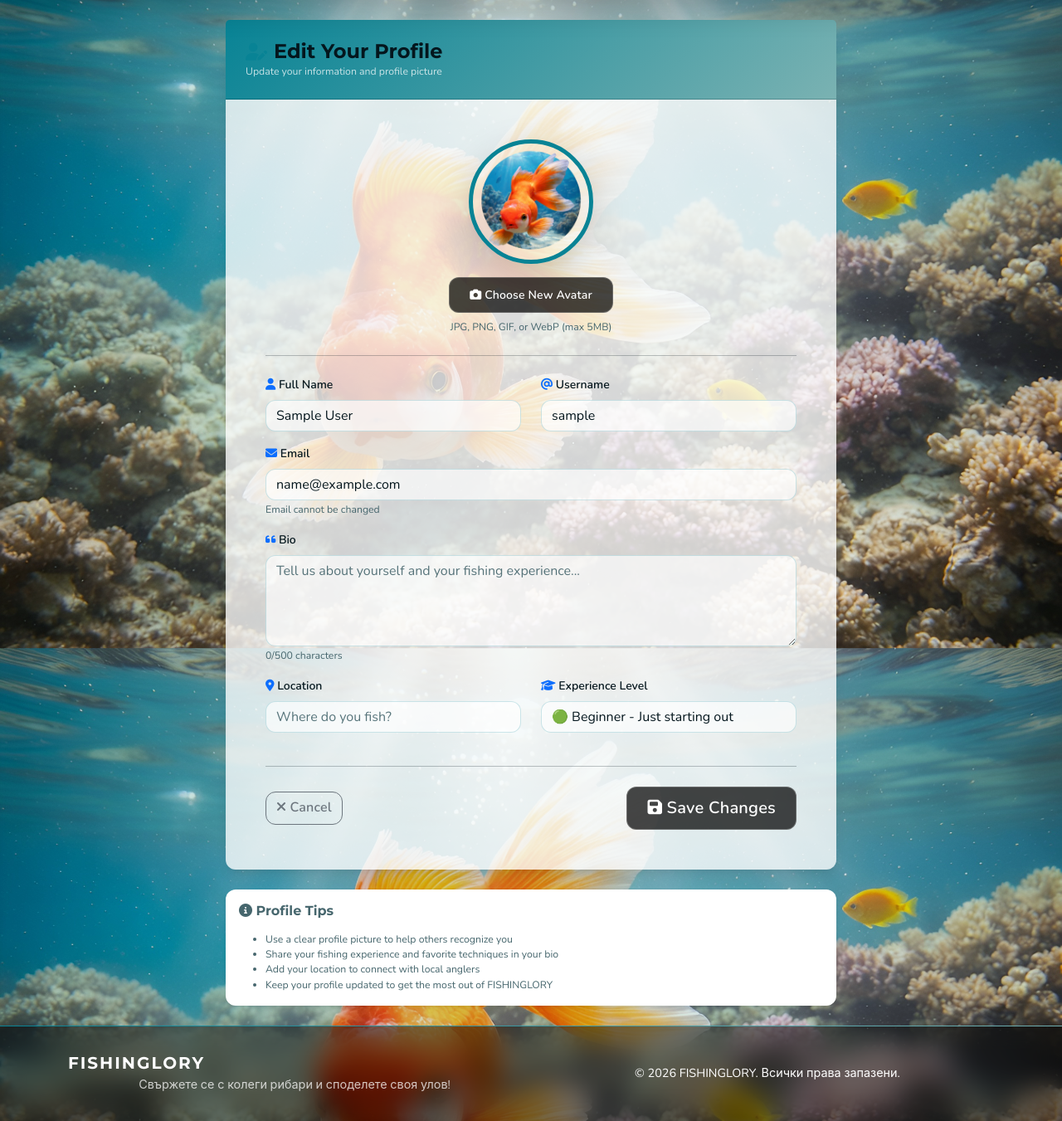
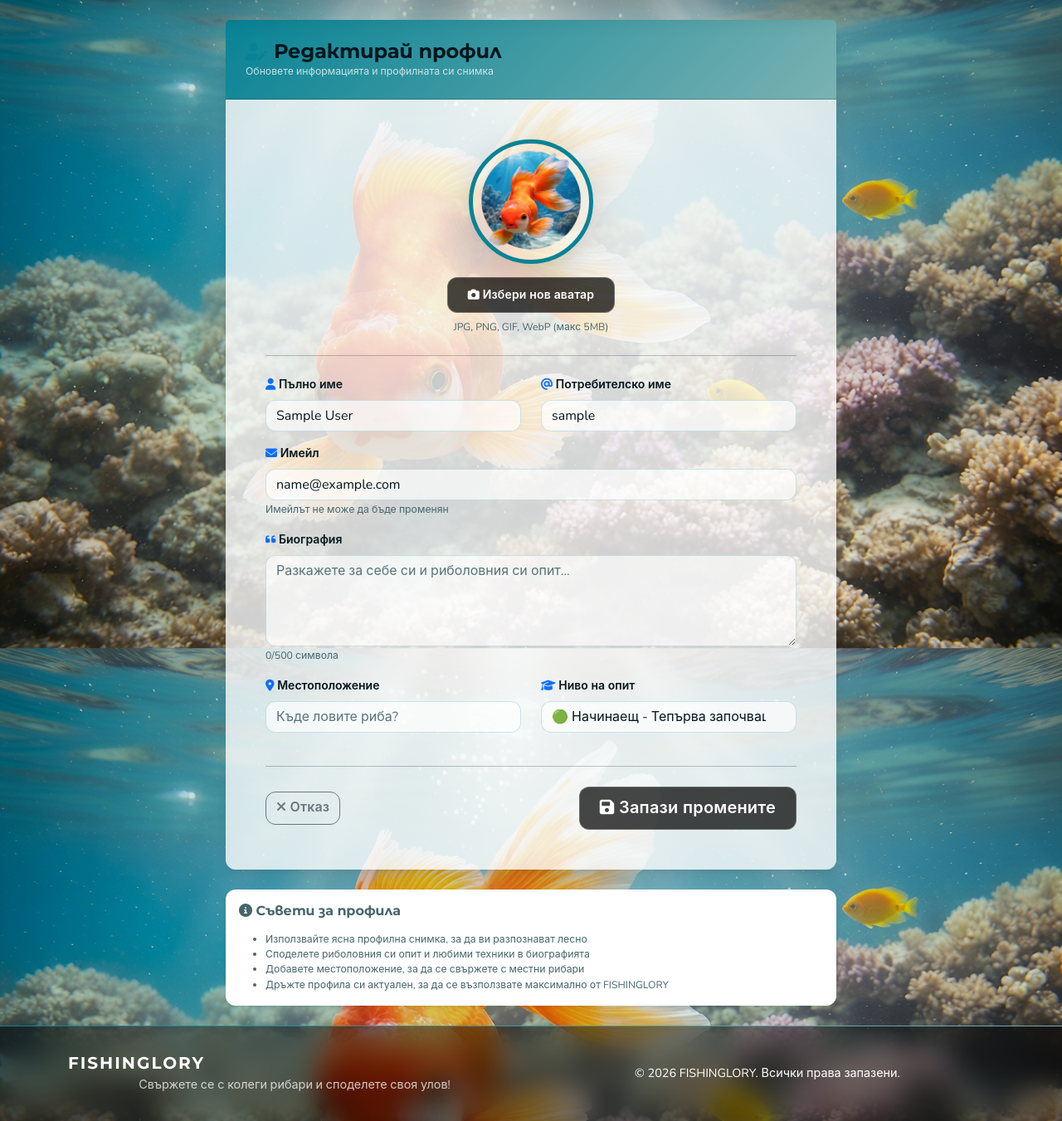
Before and after one commit to bobirave1/fishing_app, a PHP site: page /fe/pages/edit_profile.php in a window 1280 px wide. Shown: the part 72-1423 px from the top of the page at 83% size. Run offline with PHP 8.4, Linux system fonts and the light colour scheme; the visitor is signed in with stand-in values (Sample User, id 1); some web fonts are replaced.

Commit message:
dobaveni sa izpusnati prevodi i tova e finaliziranata versiq na proekta

```diff
--- a/config/languages.php
+++ b/config/languages.php
@@ -8,6 +8,20 @@ $lang = $_SESSION['lang'] ?? 'bg'; // Default to Bulgarian for diploma project
 
 $translations = [
     'en' => [
+            // Edit Profile extra
+            'update_profile_info' => 'Update your information and profile picture',
+            'bio_placeholder' => 'Tell us about yourself and your fishing experience...',
+            'characters' => 'characters',
+            'beginner_desc' => 'Just starting out',
+            'advanced_desc' => 'Several years experience',
+            'pro_desc' => 'Expert level',
+            'save_changes' => 'Save Changes',
+            'profile_tips' => 'Profile Tips',
+            'tip_clear_picture' => 'Use a clear profile picture to help others recognize you',
+            'tip_share_experience' => 'Share your fishing experience and favorite techniques in your bio',
+            'tip_add_location' => 'Add your location to connect with local anglers',
+            'tip_keep_updated' => 'Keep your profile updated to get the most out of FISHINGLORY',
+            'max' => 'max',
         // Navigation
         'home' => 'Home',
         'messages' => 'Messages',
@@ -209,6 +223,20 @@ $translations = [
         'change_image' => 'Change Image (optional)',
     ],
     'bg' => [
+            // Edit Profile extra
+            'update_profile_info' => 'Обновете информацията и профилната си снимка',
+            'bio_placeholder' => 'Разкажете за себе си и риболовния си опит...',
+            'characters' => 'символа',
+            'beginner_desc' => 'Тепърва започващ',
+            'advanced_desc' => 'С няколко години опит',
+            'pro_desc' => 'Експертно ниво',
+            'save_changes' => 'Запази промените',
+            'profile_tips' => 'Съвети за профила',
+            'tip_clear_picture' => 'Използвайте ясна профилна снимка, за да ви разпознават лесно',
+            'tip_share_experience' => 'Споделете риболовния си опит и любими техники в биографията',
+            'tip_add_location' => 'Добавете местоположение, за да се свържете с местни рибари',
+            'tip_keep_updated' => 'Дръжте профила си актуален, за да се възползвате максимално от FISHINGLORY',
+            'max' => 'макс',
         // Navigation
         'home' => 'Начало',
         'messages' => 'Съобщения',
--- a/fe/pages/edit_profile.php
+++ b/fe/pages/edit_profile.php
@@ -64,7 +64,7 @@ if (!$user) {
 $avatar = $user['avatar_url'] ?? getDefaultAvatarPath();
 ?>
 <!DOCTYPE html>
-<html lang="en">
+<html lang="<?= getCurrentLang() ?>">
 <head>
     <meta charset="UTF-8">
     <meta name="viewport" content="width=device-width, initial-scale=1.0">
@@ -89,9 +89,9 @@ $avatar = $user['avatar_url'] ?? getDefaultAvatarPath();
             <div class="card shadow-lg border-0 profile-section-card edit-profile-card">
                 <div class="card-header edit-profile-header">
                     <h4 class="mb-0">
-                        <i class="fas fa-user-edit"></i> Edit Your Profile
+                        <i class="fas fa-user-edit"></i> <?= __('edit_profile') ?>
                     </h4>
-                    <p class="mb-0 small opacity-75">Update your information and profile picture</p>
+                    <p class="mb-0 small opacity-75"><?= __('update_profile_info') ?></p>
                 </div>
                 <div class="card-body p-4">
                     <!-- Success/Error Messages -->
@@ -109,12 +109,12 @@ $avatar = $user['avatar_url'] ?? getDefaultAvatarPath();
                             </div>
                             <div class="mb-2">
                                 <label for="avatarInput" class="btn btn-primary btn-sm">
-                                    <i class="fas fa-camera"></i> Choose New Avatar
+                                    <i class="fas fa-camera"></i> <?= __('choose_avatar') ?>
                                 </label>
                                 <input type="file" id="avatarInput" name="avatar" class="d-none"
                                        accept="image/*" onchange="previewAvatar(event)">
                             </div>
-                            <small class="text-muted d-block">JPG, PNG, GIF, or WebP (max 5MB)</small>
+                            <small class="text-muted d-block">JPG, PNG, GIF, WebP (<?= __('max') ?> 5MB)</small>
                         </div>
 
                         <hr class="my-4">
@@ -123,7 +123,7 @@ $avatar = $user['avatar_url'] ?? getDefaultAvatarPath();
                         <div class="row">
                             <div class="col-md-6 mb-3">
                                 <label for="editFullName" class="form-label fw-semibold">
-                                    <i class="fas fa-user text-primary"></i> Full Name
+                                    <i class="fas fa-user text-primary"></i> <?= __('full_name') ?>
                                 </label>
                                 <input type="text" id="editFullName" name="full_name" class="form-control"
                                        value="<?= htmlspecialchars($user['full_name']) ?>" required>
@@ -131,7 +131,7 @@ $avatar = $user['avatar_url'] ?? getDefaultAvatarPath();
 
                             <div class="col-md-6 mb-3">
                                 <label for="editUsername" class="form-label fw-semibold">
-                                    <i class="fas fa-at text-primary"></i> Username
+                                    <i class="fas fa-at text-primary"></i> <?= __('username') ?>
                                 </label>
                                 <input type="text" id="editUsername" name="username" class="form-control"
                                        value="<?= htmlspecialchars($user['username']) ?>" required>
@@ -140,44 +140,44 @@ $avatar = $user['avatar_url'] ?? getDefaultAvatarPath();
 
                         <div class="mb-3">
                             <label for="editEmail" class="form-label fw-semibold">
-                                <i class="fas fa-envelope text-primary"></i> Email
+                                <i class="fas fa-envelope text-primary"></i> <?= __('email') ?>
                             </label>
                             <input type="email" id="editEmail" class="form-control"
                                    value="<?= htmlspecialchars($user['email']) ?>" disabled>
-                            <small class="text-muted">Email cannot be changed</small>
+                            <small class="text-muted"><?= __('email_no_change') ?></small>
                         </div>
 
                         <div class="mb-3">
                             <label for="editBio" class="form-label fw-semibold">
-                                <i class="fas fa-quote-left text-primary"></i> Bio
+                                <i class="fas fa-quote-left text-primary"></i> <?= __('bio') ?>
                             </label>
                             <textarea id="editBio" name="bio" class="form-control" rows="4"
-                                      placeholder="Tell us about yourself and your fishing experience..."><?= htmlspecialchars($user['bio'] ?? '') ?></textarea>
-                            <small class="text-muted"><span id="bioCount">0</span>/500 characters</small>
+                                      placeholder="<?= __('bio_placeholder') ?>"><?= htmlspecialchars($user['bio'] ?? '') ?></textarea>
+                            <small class="text-muted"><span id="bioCount">0</span>/500 <?= __('characters') ?></small>
                         </div>
 
                         <div class="row">
                             <div class="col-md-6 mb-3">
                                 <label for="editLocation" class="form-label fw-semibold">
-                                    <i class="fas fa-map-marker-alt text-primary"></i> Location
+                                    <i class="fas fa-map-marker-alt text-primary"></i> <?= __('location') ?>
                                 </label>
                                 <input type="text" id="editLocation" name="location" class="form-control"
-                                       placeholder="Where do you fish?" value="<?= htmlspecialchars($user['location'] ?? '') ?>">
+                                       placeholder="<?= __('location_placeholder') ?>" value="<?= htmlspecialchars($user['location'] ?? '') ?>">
                             </div>
 
                             <div class="col-md-6 mb-3">
                                 <label for="editExperience" class="form-label fw-semibold">
-                                    <i class="fas fa-graduation-cap text-primary"></i> Experience Level
+                                    <i class="fas fa-graduation-cap text-primary"></i> <?= __('experience_level') ?>
                                 </label>
                                 <select id="editExperience" name="experience_level" class="form-select">
                                     <option value="beginner" <?= ($user['experience_level'] ?? 'beginner') === 'beginner' ? 'selected' : '' ?>>
-                                        🟢 Beginner - Just starting out
+                                        🟢 <?= __('beginner') ?> - <?= __('beginner_desc') ?>
                                     </option>
                                     <option value="advanced" <?= ($user['experience_level'] ?? '') === 'advanced' ? 'selected' : '' ?>>
-                                        🟡 Advanced - Several years experience
+                                        🟡 <?= __('advanced') ?> - <?= __('advanced_desc') ?>
                                     </option>
                                     <option value="pro" <?= ($user['experience_level'] ?? '') === 'pro' ? 'selected' : '' ?>>
-                                        🔴 Pro - Expert level
+                                        🔴 <?= __('pro') ?> - <?= __('pro_desc') ?>
                                     </option>
                                 </select>
                             </div>
@@ -188,10 +188,10 @@ $avatar = $user['avatar_url'] ?? getDefaultAvatarPath();
                         <!-- Action Buttons -->
                         <div class="d-flex justify-content-between align-items-center">
                             <a href="../../index.php" class="btn btn-outline-secondary">
-                                <i class="fas fa-times"></i> Cancel
+                                <i class="fas fa-times"></i> <?= __('cancel') ?>
                             </a>
                             <button type="submit" class="btn btn-primary btn-lg">
-                                <i class="fas fa-save"></i> Save Changes
+                                <i class="fas fa-save"></i> <?= __('save_changes') ?>
                             </button>
                         </div>
                     </form>
@@ -202,13 +202,13 @@ $avatar = $user['avatar_url'] ?? getDefaultAvatarPath();
             <div class="card mt-4 border-0 shadow-sm edit-profile-info-card">
                 <div class="card-body">
                     <h6 class="fw-bold text-muted mb-3">
-                        <i class="fas fa-info-circle"></i> Profile Tips
+                        <i class="fas fa-info-circle"></i> <?= __('profile_tips') ?>
                     </h6>
                     <ul class="small text-muted mb-0">
-                        <li>Use a clear profile picture to help others recognize you</li>
-                        <li>Share your fishing experience and favorite techniques in your bio</li>
-                        <li>Add your location to connect with local anglers</li>
-                        <li>Keep your profile updated to get the most out of FISHINGLORY</li>
+                        <li><?= __('tip_clear_picture') ?></li>
+                        <li><?= __('tip_share_experience') ?></li>
+                        <li><?= __('tip_add_location') ?></li>
+                        <li><?= __('tip_keep_updated') ?></li>
                     </ul>
                 </div>
             </div>
```
Also changed, not shown: fe/assets/js/activity_feed.js (+8 -10 lines).
